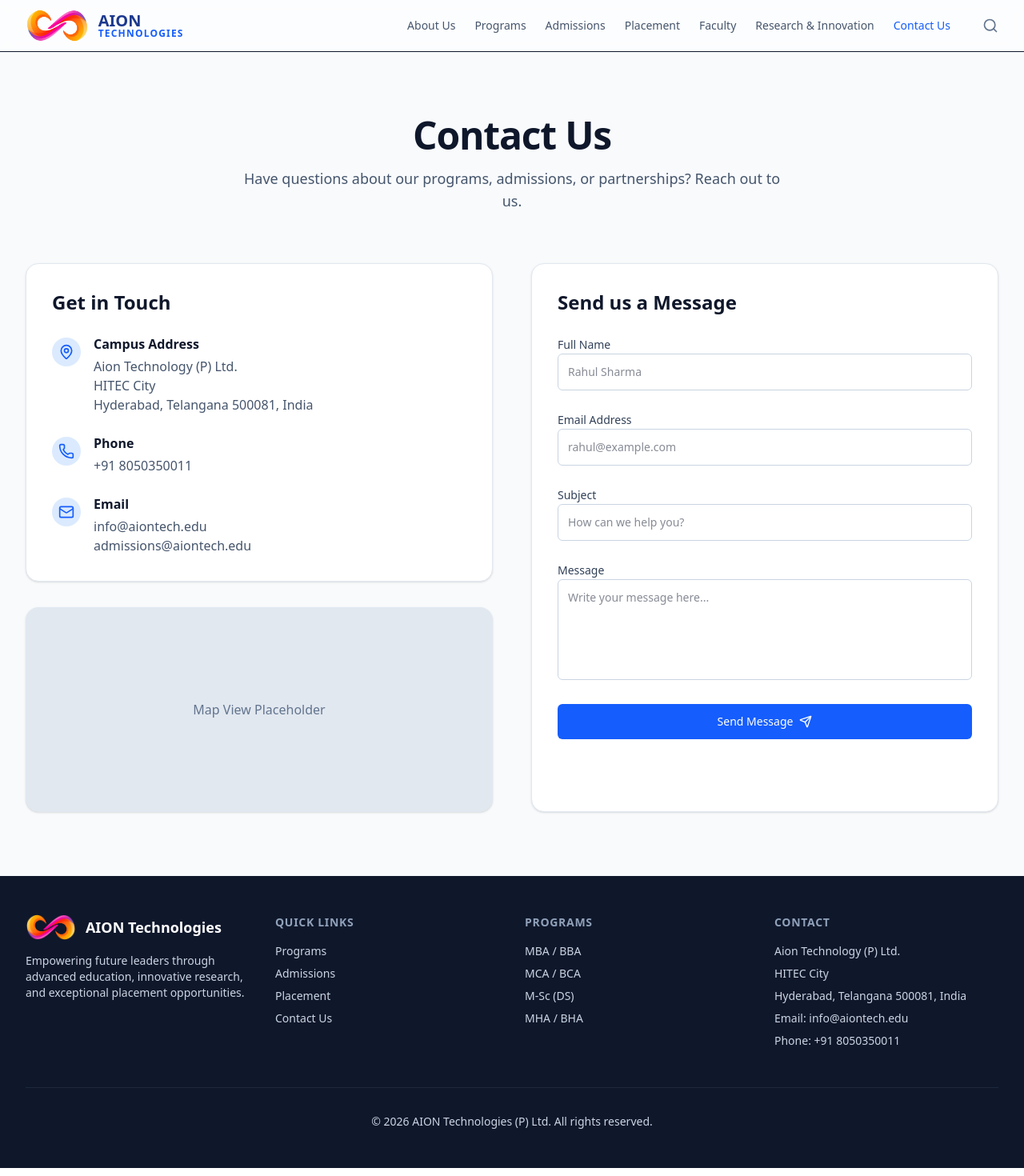
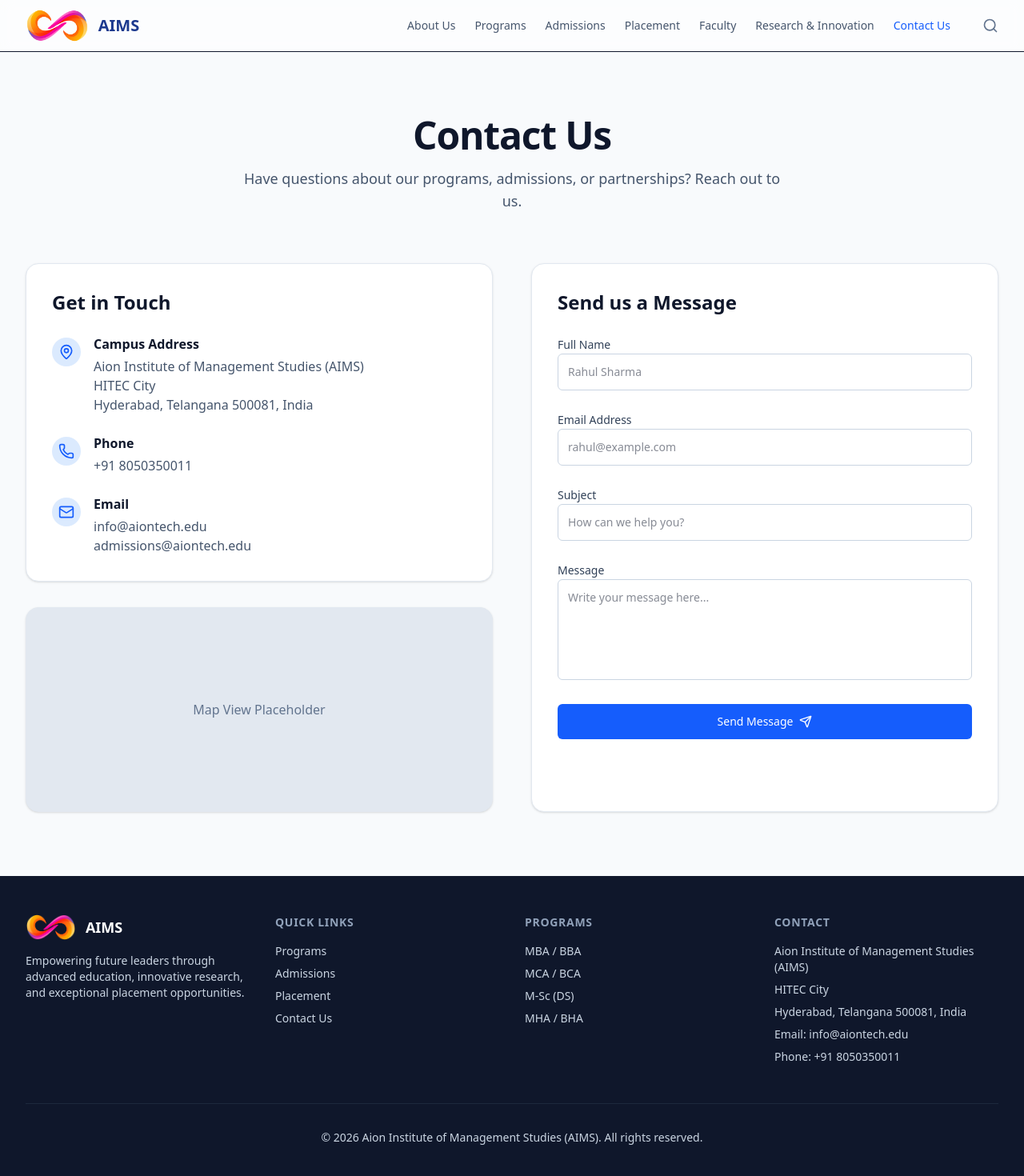
Before and after one commit to p11x/AION-app, a React (Vite) app: page /contact in a window 1280 px wide. Shown: the top 1470 px of the page at 80% size. Built offline with nearby package versions, Linux system fonts and the light colour scheme.

Commit message:
refactor: rename organization to AIMS
Updated branding and naming from "AION Technologies" to "Aion Institute of Management Studies (AIMS)" across the application to reflect the official identity.

```diff
--- a/index.html
+++ b/index.html
@@ -3,7 +3,7 @@
   <head>
     <meta charset="UTF-8" />
     <meta name="viewport" content="width=device-width, initial-scale=1.0" />
-    <title>AION Technologies</title>
+    <title>AIMS - Aion Institute of Management Studies</title>
   </head>
   <body>
     <div id="root"></div>
--- a/metadata.json
+++ b/metadata.json
@@ -1,5 +1,5 @@
 {
-  "name": "AION Technologies",
+  "name": "AIMS - Aion Institute of Management Studies",
   "description": "Recruitment Firm and Educational Institution",
   "requestFramePermissions": [],
   "majorCapabilities": ["MAJOR_CAPABILITY_SERVER_SIDE_GEMINI_API"]
--- a/src/components/layout/Footer.tsx
+++ b/src/components/layout/Footer.tsx
@@ -8,8 +8,8 @@
         <div className="grid grid-cols-1 gap-8 md:grid-cols-4">
           <div className="space-y-4">
             <div className="flex items-center space-x-3">
-              <img src={logoBase64} alt="AION Technologies Logo" className="h-8 w-auto object-contain" />
-              <h3 className="text-lg font-bold text-white">AION Technologies</h3>
+              <img src={logoBase64} alt="AIMS Logo" className="h-8 w-auto object-contain" />
+              <h3 className="text-lg font-bold text-white">AIMS</h3>
             </div>
             <p className="text-sm">
               Empowering future leaders through advanced education, innovative research, and exceptional placement opportunities.
@@ -36,7 +36,7 @@
           <div>
             <h4 className="mb-4 text-sm font-semibold uppercase tracking-wider text-slate-400">Contact</h4>
             <ul className="space-y-2 text-sm">
-              <li>Aion Technology (P) Ltd.</li>
+              <li>Aion Institute of Management Studies (AIMS)</li>
               <li>HITEC City</li>
               <li>Hyderabad, Telangana 500081, India</li>
               <li>Email: info@aiontech.edu</li>
@@ -45,7 +45,7 @@
           </div>
         </div>
         <div className="mt-12 border-t border-slate-800 pt-8 text-center text-sm">
-          <p>&copy; {new Date().getFullYear()} AION Technologies (P) Ltd. All rights reserved.</p>
+          <p>&copy; {new Date().getFullYear()} Aion Institute of Management Studies (AIMS). All rights reserved.</p>
         </div>
       </div>
     </footer>
--- a/src/components/layout/Navbar.tsx
+++ b/src/components/layout/Navbar.tsx
@@ -26,10 +26,9 @@
         <div className="mx-auto flex h-16 max-w-7xl items-center justify-between px-4 sm:px-6 lg:px-8">
           <div className="flex items-center gap-2">
             <Link to="/" className="flex items-center space-x-3">
-              <img src={logoBase64} alt="AION Technologies Logo" className="h-10 w-auto object-contain" />
+              <img src={logoBase64} alt="AIMS Logo" className="h-10 w-auto object-contain" />
               <div className="flex flex-col">
-                <span className="text-xl font-bold leading-none text-blue-900">AION</span>
-                <span className="text-xs font-semibold leading-none tracking-widest text-blue-600">TECHNOLOGIES</span>
+                <span className="text-xl font-bold leading-none text-blue-900">AIMS</span>
               </div>
             </Link>
           </div>
--- a/src/data/researchLabs.ts
+++ b/src/data/researchLabs.ts
@@ -71,7 +71,7 @@
     bg: "bg-blue-500/10",
     details: {
       tagline: "Unleashing Computational Power",
-      overview: "Our computing facility provides the backbone for all data-intensive research at AION. We maintain state-of-the-art supercomputers and distributed networks.",
+      overview: "Our computing facility provides the backbone for all data-intensive research at AIMS. We maintain state-of-the-art supercomputers and distributed networks.",
       features: [
         { title: "Quantum Computing Algorithms", desc: "Researching algorithms optimized for quantum processors." },
         { title: "Cloud & Edge Infrastructure", desc: "Designing resilient distributed systems." },
--- a/src/pages/Admissions.tsx
+++ b/src/pages/Admissions.tsx
@@ -153,7 +153,7 @@
             >
               <div className="mb-6 border-b border-slate-100 pb-4">
                 <span className="mb-2 inline-block rounded-full bg-blue-50 px-3 py-1 text-xs font-semibold uppercase tracking-wider text-blue-600">
-                  Aion Technology (P) Ltd.
+                  Aion Institute of Management Studies (AIMS)
                 </span>
                 <h3 className="text-xl font-bold text-slate-900">Recruitment Criteria</h3>
               </div>
--- a/src/pages/Contact.tsx
+++ b/src/pages/Contact.tsx
@@ -56,7 +56,7 @@
                   </div>
                   <div>
                     <h3 className="font-semibold text-slate-900">Campus Address</h3>
-                    <p className="mt-1 text-slate-600">Aion Technology (P) Ltd.<br />HITEC City<br />Hyderabad, Telangana 500081, India</p>
+                    <p className="mt-1 text-slate-600">Aion Institute of Management Studies (AIMS)<br />HITEC City<br />Hyderabad, Telangana 500081, India</p>
                   </div>
                 </div>
 
--- a/src/pages/FeatureDetails.tsx
+++ b/src/pages/FeatureDetails.tsx
@@ -120,7 +120,7 @@
                 </div>
                 <div>
                   <h4 className="font-bold text-slate-900">Next-Gen Tech</h4>
-                  <p className="text-xs text-slate-500">Powered by AION</p>
+                  <p className="text-xs text-slate-500">Powered by AIMS</p>
                 </div>
               </div>
               <p className="text-sm font-medium text-slate-600 leading-tight">
--- a/src/pages/Home.tsx
+++ b/src/pages/Home.tsx
@@ -56,7 +56,7 @@
             >
               <span className="mr-2 flex h-2 w-2 rounded-full bg-blue-500 shadow-[0_0_8px_rgba(59,130,246,0.8)]" />
               <span className="text-sm font-medium tracking-wide text-blue-200">
-                Welcome to AION Technologies (P) Ltd.
+                Welcome to Aion Institute of Management Studies (AIMS)
               </span>
             </motion.div>
 
@@ -78,7 +78,7 @@
               transition={{ duration: 0.8, delay: 0.4, ease: "easeOut" }}
               className="mx-auto mb-12 max-w-2xl text-lg leading-relaxed text-slate-300 sm:text-xl"
             >
-              AION Institute of Management Studies (AIMS) offers world-class education, cutting-edge research, and guaranteed placement opportunities in top-tier companies.
+              Aion Institute of Management Studies (AIMS) offers world-class education, cutting-edge research, and guaranteed placement opportunities in top-tier companies.
             </motion.p>
 
             <motion.div
@@ -184,7 +184,7 @@
           <div className="mb-16 text-center">
             <h2 className="text-3xl font-bold tracking-tight text-slate-900 sm:text-4xl">About Us</h2>
             <p className="mx-auto mt-4 max-w-2xl text-lg text-slate-600">
-              Discover what makes AION Technologies and AIMS a premier destination for higher education and professional growth.
+              Discover what makes AIMS a premier destination for higher education and professional growth.
             </p>
           </div>
 
@@ -201,7 +201,7 @@
                 </div>
                 <h3 className="mb-3 text-2xl font-bold text-slate-900">About AIMS</h3>
                 <p className="text-slate-600 leading-relaxed">
-                  AION Institute of Management Studies (AIMS) is dedicated to providing excellence in education. Our curriculum is designed by industry experts to bridge the gap between academic learning and corporate requirements, ensuring our students are industry-ready from day one.
+                  Aion Institute of Management Studies (AIMS) is dedicated to providing excellence in education. Our curriculum is designed by industry experts to bridge the gap between academic learning and corporate requirements, ensuring our students are industry-ready from day one.
                 </p>
               </div>
 
@@ -209,9 +209,9 @@
                 <div className="mb-4 inline-flex h-12 w-12 items-center justify-center rounded-lg bg-blue-100 text-blue-600">
                   <Building className="h-6 w-6" />
                 </div>
-                <h3 className="mb-3 text-2xl font-bold text-slate-900">About AION Tech (P) Ltd.</h3>
+                <h3 className="mb-3 text-2xl font-bold text-slate-900">Industry Partnerships</h3>
                 <p className="text-slate-600 leading-relaxed">
-                  As the parent organization, AION Technologies focuses on technological innovation and recruitment. We partner with top banks, IT firms, and manufacturing giants to provide unparalleled placement opportunities for our graduates.
+                  Beyond education, AIMS focuses on technological innovation and recruitment. We partner with top banks, IT firms, and manufacturing giants to provide unparalleled placement opportunities for our graduates.
                 </p>
               </div>
             </motion.div>
--- a/src/pages/LabDetails.tsx
+++ b/src/pages/LabDetails.tsx
@@ -120,7 +120,7 @@
                 </div>
                 <div>
                   <h4 className="font-bold text-slate-900">Cutting-Edge Innovation</h4>
-                  <p className="text-xs text-slate-500">AION Research</p>
+                  <p className="text-xs text-slate-500">AIMS Research</p>
                 </div>
               </div>
               <p className="text-sm font-medium text-slate-600 leading-tight">
--- a/src/pages/Placement.tsx
+++ b/src/pages/Placement.tsx
@@ -245,7 +245,7 @@
             <div className="relative z-10">
               <h2 className="mb-6 text-3xl font-extrabold md:text-5xl">Our Top Recruiters</h2>
               <p className="mx-auto mb-16 max-w-2xl text-lg text-slate-300">
-                AION Technologies is trusted by leading multinational corporations and innovative startups from India's tech ecosystem.
+                AIMS is trusted by leading multinational corporations and innovative startups from India's tech ecosystem.
               </p>
               <div className="grid grid-cols-2 gap-4 md:grid-cols-3 lg:grid-cols-4">
                 {recruiters.map((recruiter, index) => {
--- a/src/pages/Research.tsx
+++ b/src/pages/Research.tsx
@@ -45,7 +45,7 @@
             >
               <Microscope className="mr-2 h-4 w-4 text-blue-400" />
               <span className="text-sm font-semibold tracking-wide text-blue-200">
-                AION Technologies Research
+                AIMS Research
               </span>
             </motion.div>
             <motion.h1
```
